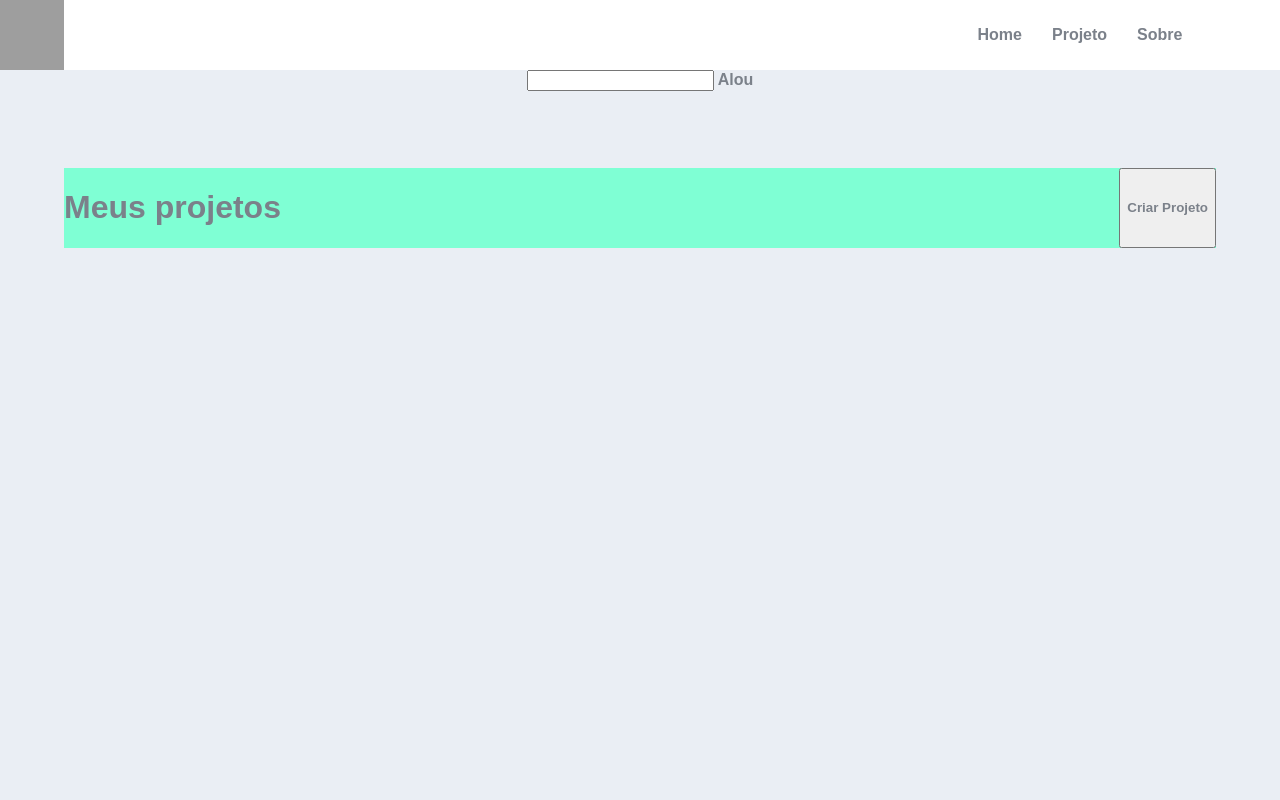
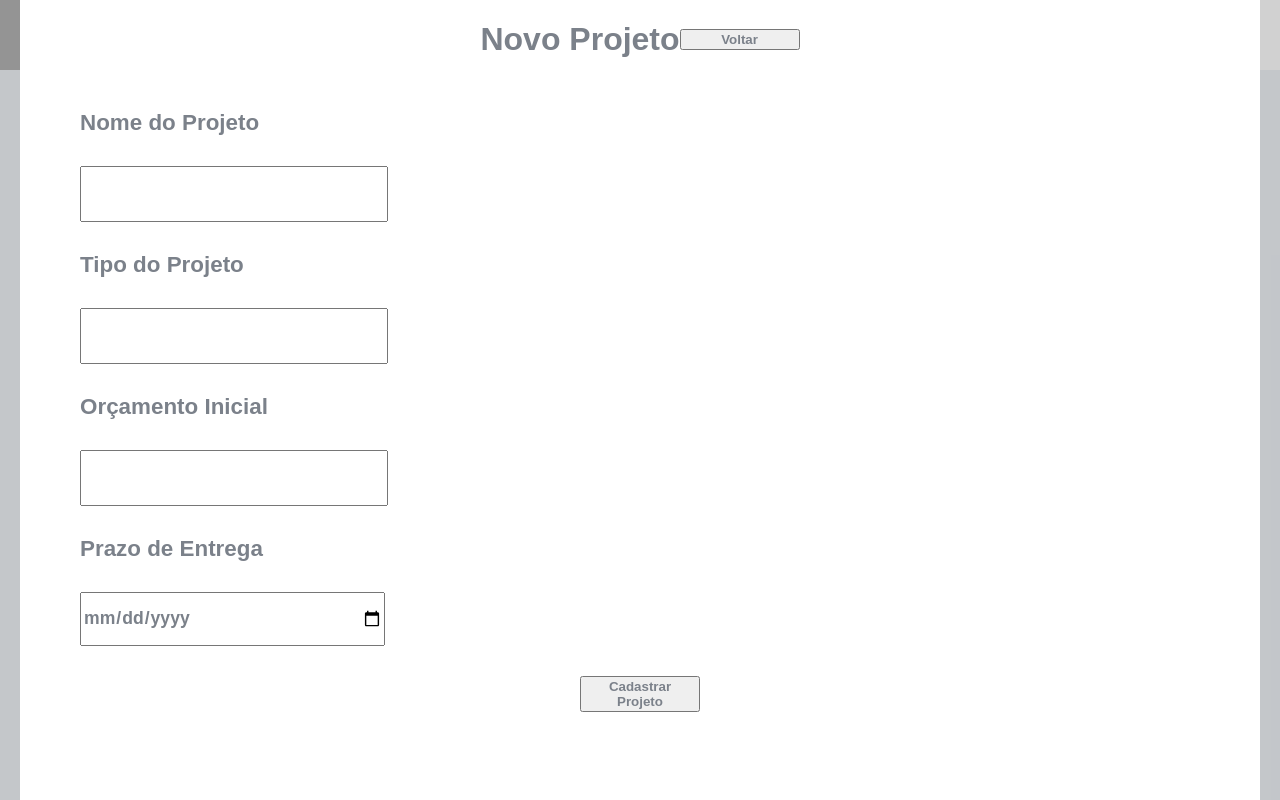
Before and after one commit to FernandoKohn/Jadefy, a React (Create React App) app in the folder custo/: page /Projeto in a window 1280 px wide. Both pictures are taken after a click on the button "Criar Projeto". Built offline with nearby package versions, Linux system fonts and the light colour scheme; grey boxes are pictures that could not be loaded.

Commit message:
Dia 2
Entendendo como utilizar o fetch

```diff
--- a/custo/src/App.js
+++ b/custo/src/App.js
@@ -3,6 +3,8 @@ import { BrowserRouter as Router, Routes, Route } from 'react-router-dom';
 import Home from './Componentes/Pagina/Home';
 import Projeto from './Componentes/Pagina/Projeto';
 import Sobre from './Componentes/Pagina/Sobre';
+import 'boxicons'
+
 
 function App() {
   return (
--- a/custo/src/Componentes/Layout/CriarProjeto.js
+++ b/custo/src/Componentes/Layout/CriarProjeto.js
@@ -1,12 +1,36 @@
-function CriarProjeto() {
+import styles from "./CriarProjeto.module.css"
 
-    function EnviarForm() {
 
+function CriarProjeto(MudarEstado) {
+
+    const EnviarForm = (e) => {
+        e.preventDefault()
+        fetch("https://api.jsonbin.io/v3/b/65a58b47266cfc3fde7914b6", {
+            method: "GET",
+            headers: {
+                "X-Master-key":"$2a$10$P91Taemis/4lebG1fO4lHe04u6tJJEIKvKhBtACSuqvfKLZc8sdlm"
+            },
+        })
+        .then(response => response.json())
+        .then(console.log(response))
+        .catch(error => console.error("Error Fetching data:", error))
     }
 
     return (
-     <form>
-        <input type="text" /> Alou
+     <form className={styles.Formulario}  onSubmit={EnviarForm}>
+        <header className={styles.FormHeader}>
+            <h1>Novo Projeto</h1>
+            <button onClick={() => MudarEstado}>Voltar</button>
+        </header>
+        <label htmlFor="ProjNome">Nome do Projeto</label>
+        <input type="text" name="nome" id="ProjNome" maxLength="20"/>
+        <label htmlFor="ProjTipo">Tipo do Projeto</label>
+        <input type="text" name="tipo" id="ProjTipo" maxLength="20" />
+        <label htmlFor="ProjOrca">Orçamento Inicial</label>
+        <input type="number" name="orcamento" id="ProjOrca" />
+        <label htmlFor="ProjPrazo">Prazo de Entrega</label>
+        <input type="date" name="prazo" id="ProjPrazo"/>
+        <button type="submit">Cadastrar Projeto</button>
      </form>
     )
 }
--- /dev/null
+++ b/custo/src/Componentes/Layout/CriarProjeto.module.css
@@ -0,0 +1,37 @@
+.Formulario {
+    width: 1200px;
+    height: 800px;
+    background-color:  #FFFFFF;
+    border-radius: 15px;
+    display: flex;
+    flex-direction: column;
+    padding: 20px;
+    gap: 30px;
+
+}
+
+
+.Formulario input {
+    width: 300px;
+    height: 50px;
+    font-size: 1.1em;
+    margin-left: 40px;
+}
+
+.Formulario label {
+    font-size: 1.4em;
+    display: flex;
+    margin-left: 40px;
+}
+
+
+.Formulario button {
+    width: 120px;
+    align-self: center;
+}
+
+.FormHeader{
+    display: flex;
+    align-items: center;
+    justify-content: center;
+}
--- a/custo/src/Componentes/Pagina/Projeto.js
+++ b/custo/src/Componentes/Pagina/Projeto.js
@@ -16,11 +16,13 @@ function Projeto() {
     return (
         <div className={styles.Projeto}>
             <Navbar></Navbar>
-            <div className={styles.CriarProjeto}>
+
                 {mostrar && (
+                    <div className={styles.CriarProjeto}>
                     <CriarProjeto/>
+                    </div>
                 )}
-            </div>
+
             <div className={styles.Conteudo}>
                 <div className={styles.Header}>
                     <h1>Meus projetos</h1>
--- a/custo/src/Componentes/Pagina/Projeto.module.css
+++ b/custo/src/Componentes/Pagina/Projeto.module.css
@@ -1,10 +1,8 @@
 
-
-.PngTransparente {
-    position: absolute;
-    top: 0;
-    left: 0;
-
+.Projeto {
+    position: relative;
+    width: 100vw;
+    height: 100vh;
 }
 
 .Conteudo {
@@ -20,6 +18,13 @@
     justify-content: space-between;
 }
 
-.PngTransparente {
+.CriarProjeto {
     position: absolute;
+    top: 0;
+    background-color: rgba(128, 128, 128, 0.363);
+    width: 100vw;
+    height: 100vh;
+    display: flex;
+    align-items: center;
+    justify-content: center;
 }
```
